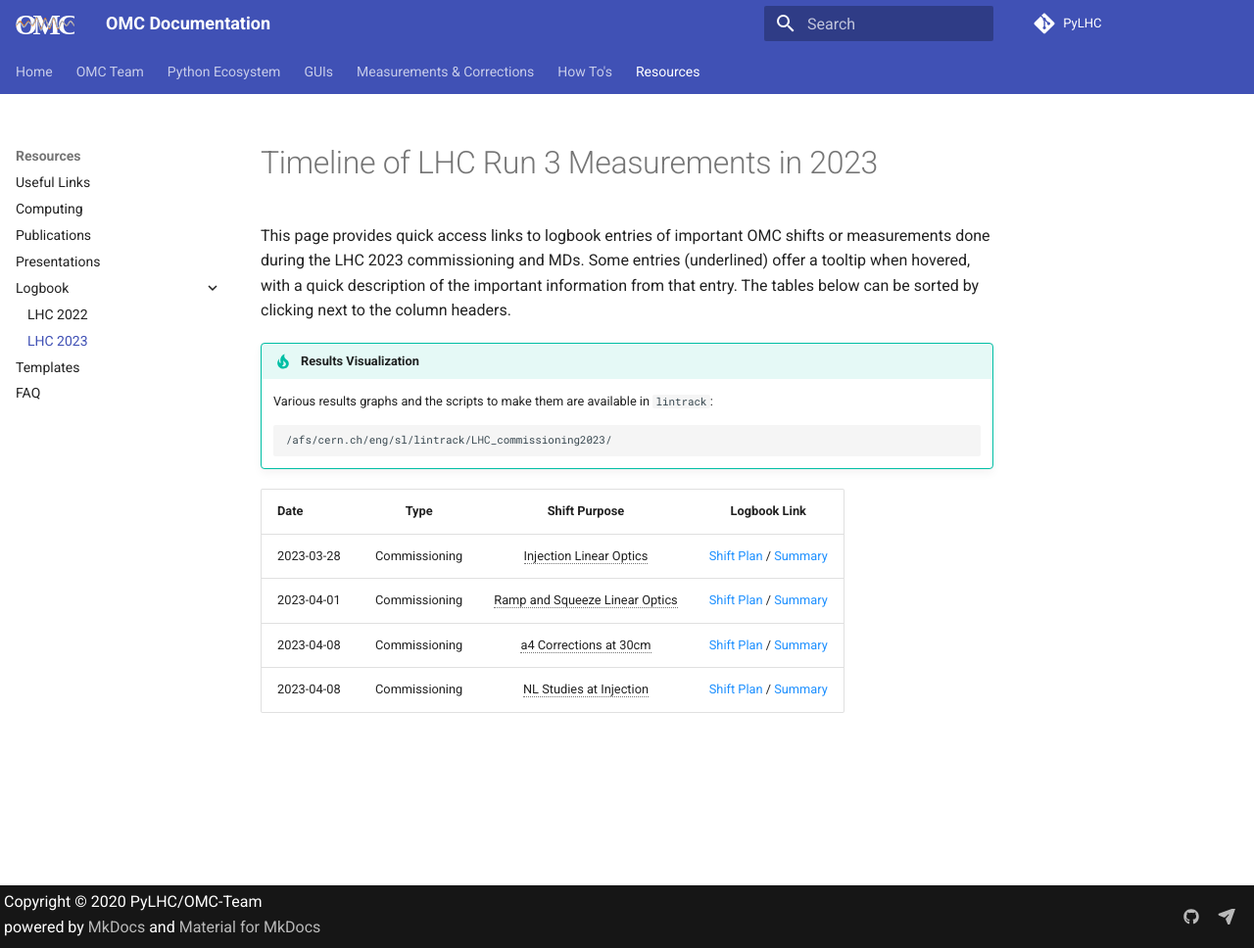
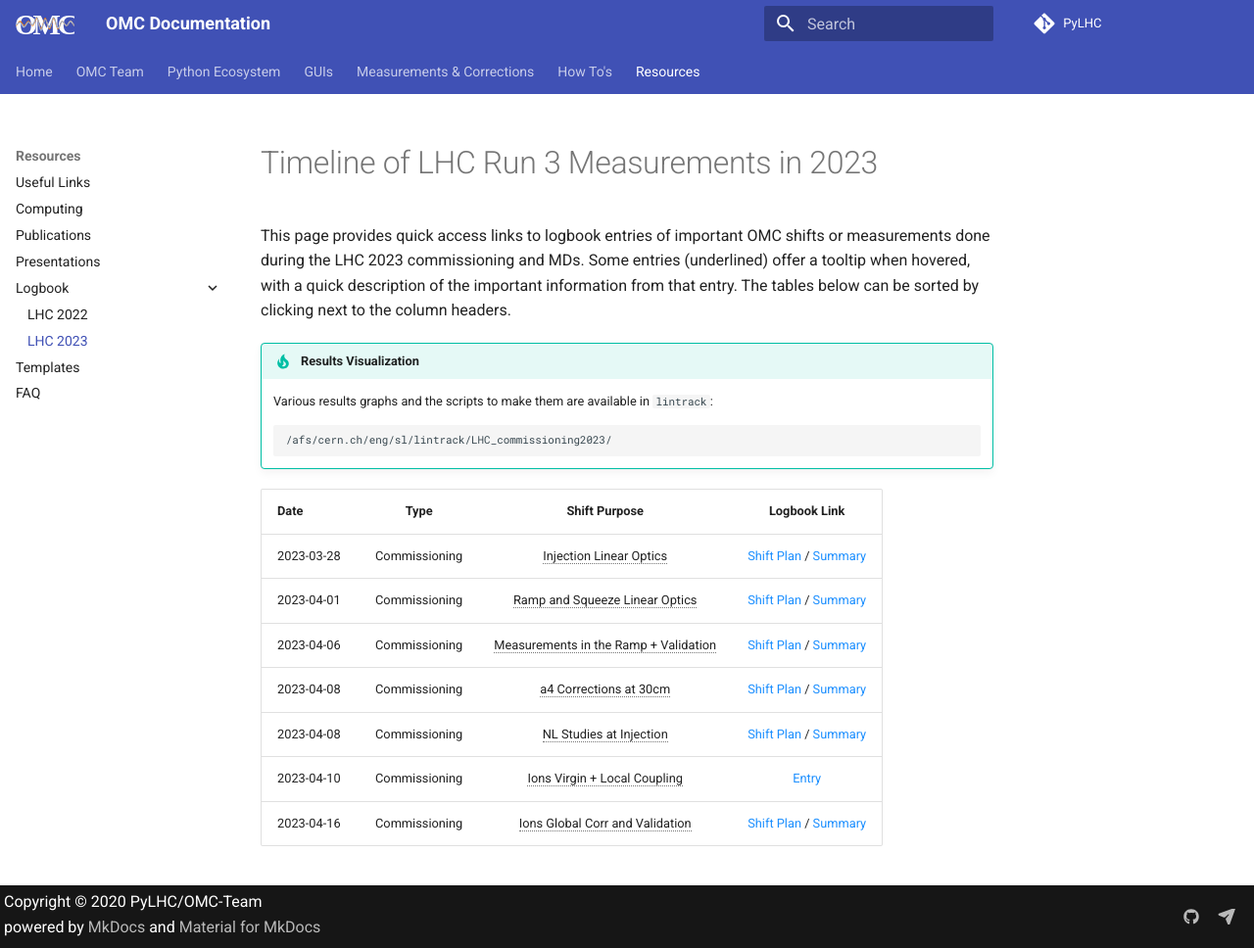
Before and after one commit to pylhc/pylhc.github.io, an MkDocs documentation site: the page built from docs/resources/logbook/2023_lhc.md, in a window 1280 px wide and 968 px high. Shown: the whole window at 98% size. Built offline with MkDocs 1.6.1 and Material for MkDocs 9.7.7, drawn with Linux system fonts in a browser that asks for light colours; comment, search, counter and statistics services are not loaded.

Commit message:
Add 2023 commissioning logbook entries
- some minor corrections to existing entries
- added days 04-06 (validation of new 120cm corrs), 04-10, 04-16 (both Ions)

````diff
--- a/docs/resources/logbook/2023_lhc.md
+++ b/docs/resources/logbook/2023_lhc.md
@@ -10,12 +10,17 @@
     /afs/cern.ch/eng/sl/lintrack/LHC_commissioning2023/
     ```
 
-| Date       |     Type      |         Shift Purpose          |                                                             Logbook Link                                                              |
-| :--------- | :-----------: | :----------------------------: | :-----------------------------------------------------------------------------------------------------------------------------------: |
-| 2023-03-28 | Commissioning |    Injection Linear Optics     |      [Shift Plan][inj_linear_optics]{target=\_blank .cern_login} /  [Summary][inj_linear_optics_sum]{target=\_blank .cern_login}      |
-| 2023-04-01 | Commissioning | Ramp and Squeeze Linear Optics | [Shift Plan][squeezed_linear_optics]{target=\_blank .cern_login} /  [Summary][squeezed_linear_optics_sum]{target=\_blank .cern_login} |
-| 2023-04-08 | Commissioning |     a4 Corrections at 30cm     |    [Shift Plan][a4_corrections_30cm]{target=\_blank .cern_login} /  [Summary][a4_corrections_30cm_sum]{target=\_blank .cern_login}    |
-| 2023-04-08 | Commissioning |    NL Studies at Injection     |   [Shift Plan][nl_studies_injection]{target=\_blank .cern_login} /  [Summary][nl_studies_injection_sum]{target=\_blank .cern_login}   |
+| Date       |     Type      |         Shift Purpose                 |                                                             Logbook Link                                                              |
+| :--------- | :-----------: | :-----------------------------------: | :-----------------------------------------------------------------------------------------------------------------------------------: |
+| 2023-03-28 | Commissioning |    Injection Linear Optics            |      [Shift Plan][inj_linear_optics]{target=\_blank .cern_login} /  [Summary][inj_linear_optics_sum]{target=\_blank .cern_login}      |
+| 2023-04-01 | Commissioning | Ramp and Squeeze Linear Optics        | [Shift Plan][squeezed_linear_optics]{target=\_blank .cern_login} /  [Summary][squeezed_linear_optics_sum]{target=\_blank .cern_login} |
+| 2023-04-06 | Commissioning | Measurements in the Ramp + Validation | [Shift Plan][meas_in_ramp]{target=\_blank .cern_login}           /  [Summary][meas_in_ramp_sum]{target=\_blank .cern_login}           |
+| 2023-04-08 | Commissioning |     a4 Corrections at 30cm            |    [Shift Plan][a4_corrections_30cm]{target=\_blank .cern_login} /  [Summary][a4_corrections_30cm_sum]{target=\_blank .cern_login}    |
+| 2023-04-08 | Commissioning |    NL Studies at Injection            |   [Shift Plan][nl_studies_injection]{target=\_blank .cern_login} /  [Summary][nl_studies_injection_sum]{target=\_blank .cern_login}   |
+| 2023-04-10 | Commissioning |    Ions Virgin + Local Coupling       |   [Entry][ions_virgin_coupl]{target=\_blank .cern_login}                                                                              |
+| 2023-04-16 | Commissioning |    Ions Global Corr and Validation    |   [Shift Plan][nl_studies_injection]{target=\_blank .cern_login} / [Summary][nl_studies_injection_sum]{target=\_blank .cern_login}    |
+
+
 
 
 <!-- All the links below -->
@@ -23,15 +28,23 @@
 [inj_linear_optics_sum]:                    https://be-op-logbook.web.cern.ch/elogbook-server/#/logbook?logbookId=322&dateFrom=2023-03-29T00%3A00%3A00&dateTo=2023-03-29T23%3A59%3A59&eventToHighlight=3739271
 [squeezed_linear_optics]:                   https://be-op-logbook.web.cern.ch/elogbook-server/#/logbook?logbookId=1081&dateFrom=2023-04-01T00%3A00%3A00&dateTo=2023-04-01T23%3A59%3A59&eventToHighlight=3741499
 [squeezed_linear_optics_sum]:               https://be-op-logbook.web.cern.ch/elogbook-server/#/logbook?logbookId=322&dateFrom=2023-04-01T00%3A00%3A00&dateTo=2023-04-01T23%3A59%3A59&eventToHighlight=3741722
+[meas_in_ramp]:                             https://be-op-logbook.web.cern.ch/elogbook-server/#/logbook?logbookId=322&dateFrom=2023-04-06T00%3A00%3A00&dateTo=2023-04-06T23%3A59%3A59&eventToHighlight=3744741
+[meas_in_ramp_sum]:                         https://be-op-logbook.web.cern.ch/elogbook-server/#/logbook?logbookId=322&dateFrom=2023-04-06T00%3A00%3A00&dateTo=2023-04-06T23%3A59%3A59&eventToHighlight=3744954
 [a4_corrections_30cm]:                      https://be-op-logbook.web.cern.ch/elogbook-server/#/logbook?logbookId=1081&dateFrom=2023-04-08T00%3A00%3A00&dateTo=2023-04-08T23%3A59%3A59&eventToHighlight=3745378
 [a4_corrections_30cm_sum]:                  https://be-op-logbook.web.cern.ch/elogbook-server/#/logbook?logbookId=1081&dateFrom=2023-04-08T00%3A00%3A00&dateTo=2023-04-08T23%3A59%3A59&eventToHighlight=3745433
 [nl_studies_injection]:                     https://be-op-logbook.web.cern.ch/elogbook-server/#/logbook?logbookId=1081&dateFrom=2023-04-08T00%3A00%3A00&dateTo=2023-04-08T23%3A59%3A59&eventToHighlight=3745829
 [nl_studies_injection_sum]:                 https://be-op-logbook.web.cern.ch/elogbook-server/#/logbook?logbookId=322&dateFrom=2023-04-08T23%3A00%3A00&dateTo=2023-04-09T07%3A00%3A00&eventToHighlight=3746004
+[ions_virgin_coupl]:                        https://be-op-logbook.web.cern.ch/elogbook-server/#/logbook?logbookId=1081&dateFrom=2023-04-10T00%3A00%3A00&dateTo=2023-04-10T23%3A59%3A59&eventToHighlight=3746402
+[nl_studies_injection]:                     https://be-op-logbook.web.cern.ch/elogbook-server/#/logbook?logbookId=1081&dateFrom=2023-04-16T00%3A00%3A00&dateTo=2023-04-16T23%3A59%3A59&eventToHighlight=3751170
+[nl_studies_injection_sum]:                 https://be-op-logbook.web.cern.ch/elogbook-server/#/logbook?logbookId=1081&dateFrom=2023-04-16T00%3A00%3A00&dateTo=2023-04-16T23%3A59%3A59&eventToHighlight=3751258
 
 
 
 <!-- Tooltips -->
 *[Injection Linear Optics]:  Corrections with total phase-advance. DA comparison with MO and chroma (improved!). Injection optics with former (2021) corrections validated, fine corrections for normalized dispersion.
-*[Ramp and Squeeze Linear Optics]: Measurements and validation of optics from 200cm down to 30cm, including K-Mod. New corrections at 120cm. All others agree well with corrections from the 2023 MD last year.
+*[Ramp and Squeeze Linear Optics]: Measurements and validation of optics from 200cm down to 30cm, including K-Mod. First new corrections at 120cm, applied from 200cm to 120cm. Bad IP8. All others agree well with corrections from the 2023 MD last year.
+*[Measurements in the Ramp + Validation]: Measurements in the Ramp, Validation of 120cm optics with corrections done at 04-05 to lower IP8 beating.
 *[a4 Corrections at 30cm]: Measurement of the f1012 and f1210 RDTs and corrections tests at 30cm. Some K-Mod measurement at 87cm.
 *[NL Studies at Injection]: Measurement of several RDTs with and without landau octupoles with both 2022 and 2023 optics.
+*[Ions Virgin + Local Coupling]: Get beams to end of ramp. Managed only after 2nd try (dump due to kick close to tune). Minor coupling correction.
+*[Ions Global Corr and Validation]: Implemented new local corrs at IP2. Trimmed energy to be the same as nominal. Calculated global corrs and re-measured.
````
